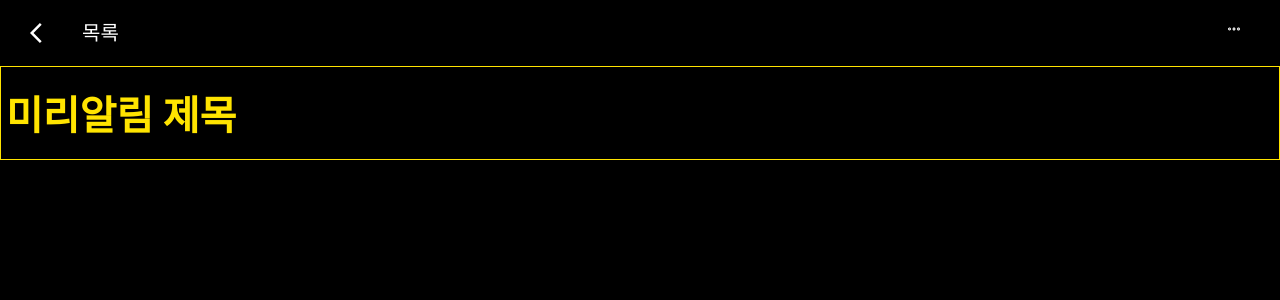
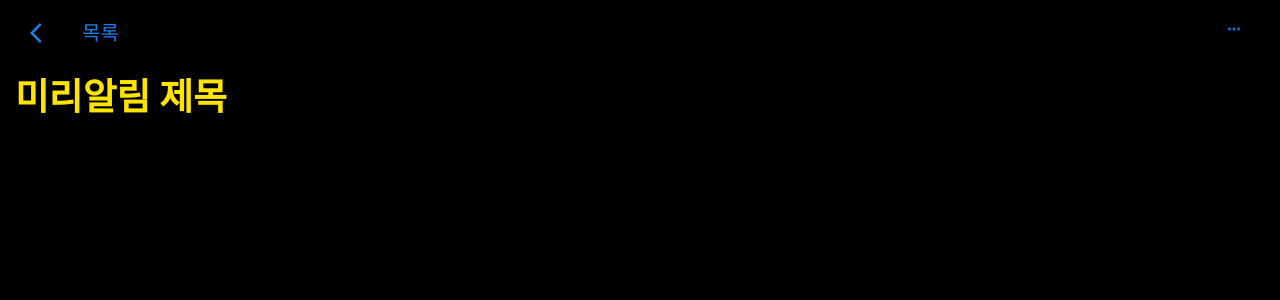
Before and after one commit to dohvely/reminder-w, a React (Create React App) app: page /#/detail in a window 1280 px wide. Shown: the top 300 px of the page. Built offline with nearby package versions, Linux system fonts and the light colour scheme.

Commit message:
appbar, title 스타일 수정

```diff
--- a/src/views/ReminderDetail.js
+++ b/src/views/ReminderDetail.js
@@ -14,10 +14,15 @@ const materialStyles = makeStyles((theme) => ({
     backgroundColor: "#000000"
   },
   menuButton: {
-    marginRight: theme.spacing(2)
+    marginRight: theme.spacing(2),
+    color: "#1b7de9"
   },
   title: {
     flexGrow: 1,
+    color: "#1b7de9"
+  },
+  listButton: {
+    color: "#1b7de9"
   }
 }))
 
@@ -27,9 +32,9 @@ const headerWrapperStyles = {
   padding: "0 5px 0 5px",
 }
 const titleWrapperStyles = {
-  border: "1px solid",
-  padding: "17px 5px 17px 5px",
-  fontSize: "2.5em",
+  // border: "1px solid",
+  padding: "1px 15px 1px 15px",
+  fontSize: "2.3em",
   fontWeight: "bold",
   color: "#FFE400"
 }
@@ -53,7 +58,7 @@ function ReminderDetail() {
             <Typography variant="h6" className={materialClasses.title}>
               목록
             </Typography>
-            <SvgIcon>
+            <SvgIcon className={materialClasses.listButton}>
               <g id="Guide"/><g id="Layer_2"><g><g><path d="M3.5,9.5c-0.38,0-0.74-0.14-1.02-0.4C2.18,8.82,2.01,8.45,2,8.05c-0.01-0.4,0.13-0.78,0.4-1.07     C2.68,6.68,3.05,6.52,3.45,6.5c0.4-0.01,0.78,0.13,1.08,0.4C4.82,7.18,4.99,7.55,5,7.95c0.01,0.4-0.13,0.78-0.4,1.07     C4.32,9.32,3.95,9.48,3.55,9.5l0,0C3.53,9.5,3.52,9.5,3.5,9.5z M3.54,9L3.54,9L3.54,9z M3.5,7.5c-0.01,0-0.01,0-0.02,0     c-0.13,0-0.26,0.06-0.35,0.16C3.04,7.76,3,7.88,3,8.02c0,0.13,0.06,0.26,0.16,0.35C3.26,8.46,3.38,8.5,3.52,8.5l0,0     c0.13,0,0.26-0.06,0.35-0.16C3.96,8.24,4,8.12,4,7.98c0-0.13-0.06-0.26-0.16-0.35C3.75,7.55,3.63,7.5,3.5,7.5z"/></g><g><path d="M8,9.5C7.17,9.5,6.5,8.83,6.5,8S7.17,6.5,8,6.5S9.5,7.17,9.5,8S8.83,9.5,8,9.5z M8,7.5C7.72,7.5,7.5,7.72,7.5,8     S7.72,8.5,8,8.5S8.5,8.28,8.5,8S8.28,7.5,8,7.5z"/></g><g><path d="M12.5,9.5C11.67,9.5,11,8.83,11,8s0.67-1.5,1.5-1.5S14,7.17,14,8S13.33,9.5,12.5,9.5z M12.5,7.5C12.22,7.5,12,7.72,12,8     s0.22,0.5,0.5,0.5S13,8.28,13,8S12.78,7.5,12.5,7.5z"/></g></g></g>
             </SvgIcon>
           </Toolbar>
```
Also changed, not shown: 1 other file (tests, documents, lock files or other folders).
